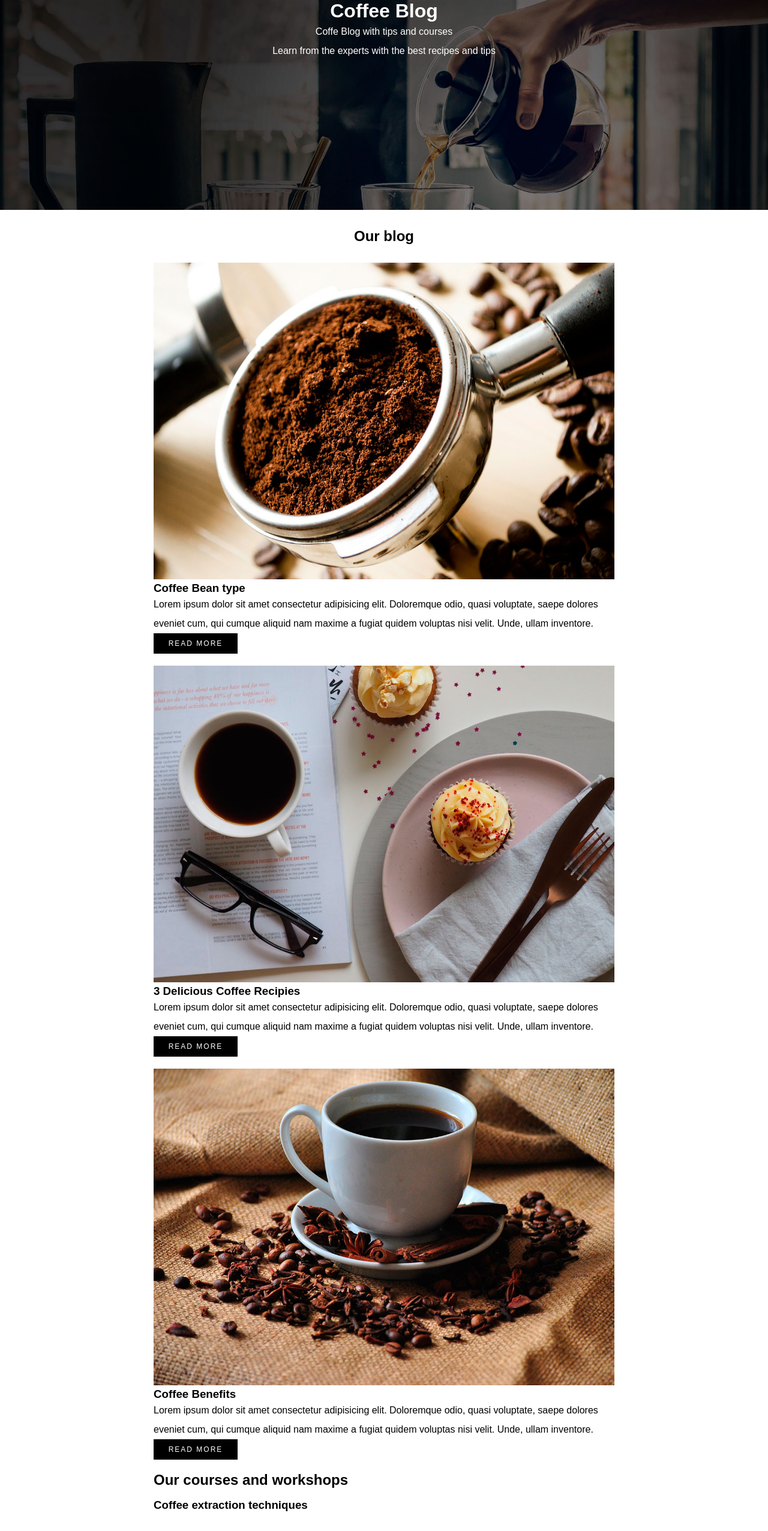
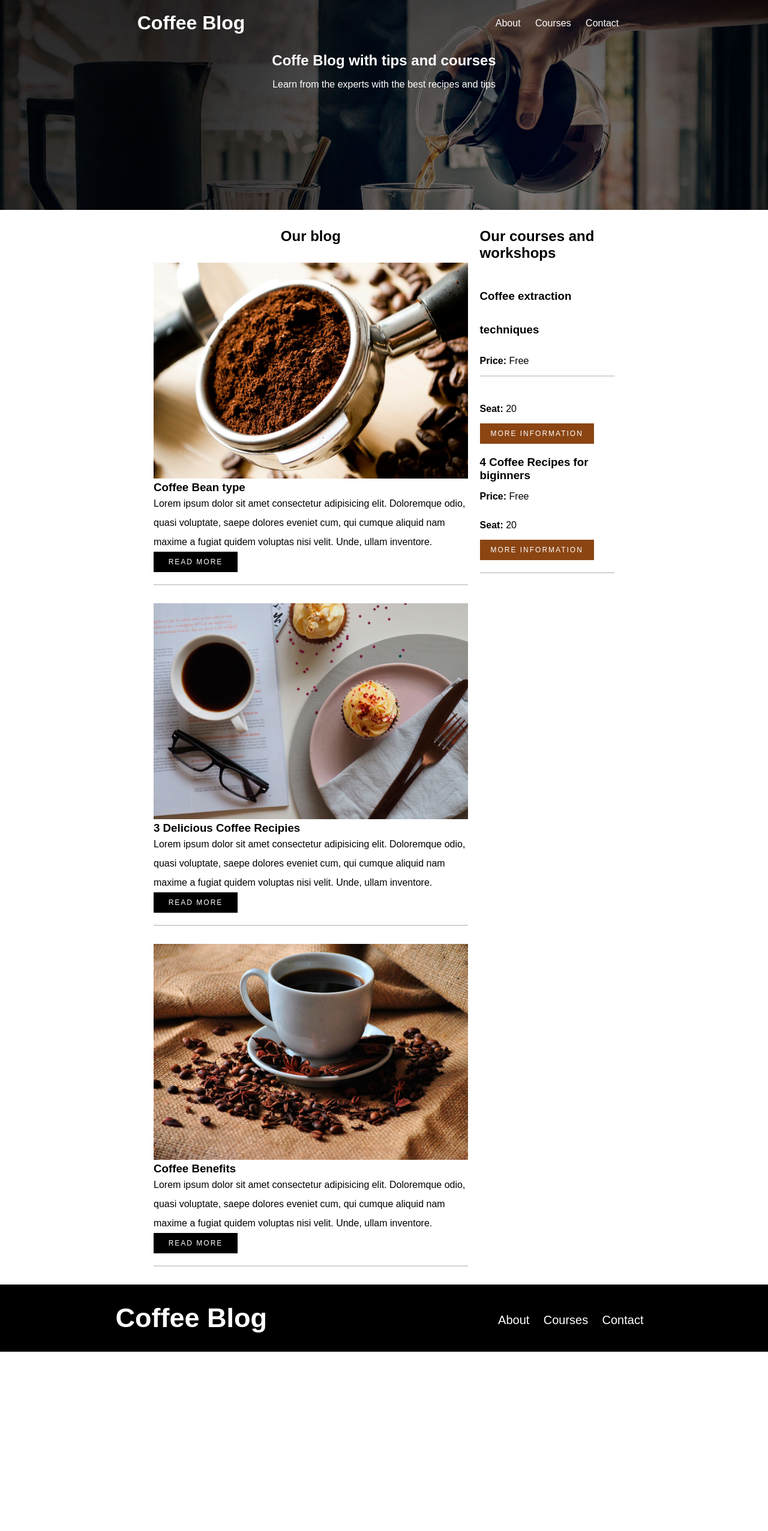
Before and after one commit to Its-isaku/CoffeeBlog, a plain HTML site: page 101-CoffeeBlog/index.html in a window 1280 px wide. Shown: the top 2553 px of the page at 60% size. After the commit the page ends 2254 px from the top, so only its background shows below. Drawn offline with Linux system fonts and the light colour scheme.

Commit message:
Assignment 3

```diff
--- a/101-CoffeeBlog/Styles/MyStyles.css
+++ b/101-CoffeeBlog/Styles/MyStyles.css
@@ -22,13 +22,18 @@ img{
     max-width: 100%;
 }
 
+a{
+    text-decoration: none;
+    color: white;
+}
+
 footer{
+    display: flex;
+    align-items: center;
+    justify-content: space-around;
     background-color: black;
     color: white;
-    text-align: center;
     position: relative;
-    padding: 10px;
-    max-width: 100%;
     font-size: 30px;
 }
 
@@ -36,25 +41,22 @@ footer a{
     text-decoration: none;
     color: white;
     font-size: 20px;
-    margin-bottom: 20px;
     margin-right: 15px;
-    display: inline-block;
-}
-/*? Utilities */
-.container{
-    width: 60%;
-    margin-left: auto;
-    margin-right: auto;
-    overflow: hidden;
 }
 
-.btn-read-more{
+
+
+/*? Utilities */
+
+.title{
+    font-size: 24px;
+    font-weight: bold;
+}
+
+.btn{
     display: block;
-    background-color: black;
-    color: white;
     text-decoration: none;
     margin-bottom: 20px;
-    width: 120px;
     text-align: center;
     padding: 10px;
     text-transform: uppercase;
@@ -62,18 +64,16 @@ footer a{
     letter-spacing: 2px;
 }
 
+.btn-read-more{
+    background-color: black;
+    color: white;
+    width: 120px;
+}
+
 .btn-more-info{
-    display: block;
     background-color: saddlebrown;
     color: white;
-    text-decoration: none;
-    margin-bottom: 20px;
     width: 170px;
-    text-align: center;
-    padding: 15px;
-    text-transform: uppercase;
-    font-size: 12px;
-    letter-spacing: 2px;
 }
 
 /*? Header */
@@ -85,13 +85,82 @@ footer a{
     text-align: center;
 }
 
+.menu-bar{
+    display: flex;
+    justify-content: space-around;
+    align-items: center;
+    padding: 20px;
+}
+
+.menu a{
+    margin-right: 20px;
+    color: white;
+    text-decoration: none;
+}
+
+.blog-item{
+    border-bottom: 2px solid lightgrey;
+    margin-bottom: 30px;
+}
+
+.course-item{
+    border-bottom: 2px solid lightgrey;
+    margin-bottom: 30px;
+}
 
 /*? Main */
+.main-container{
+    width: 60%;
+    margin-left: auto;
+    margin-right: auto;
+    display: flex;
+}
+
+.blog-container{
+    width: 70%;
+    margin-right: 20px;
+}
+
+.courses-container{
+    width: 30%
+}
+
 .courses h3, span{
     font-weight: bold;
     line-height: 3;
 }
 
+.courses h2{
+    text-align: left;
+    font-weight: bold;
+}
 
+/*? About */
+.main-about-container{
+    width: 60%;
+    margin-left: auto;
+    margin-right: auto;
+    display: grid;
 
-/*?  */
+}
+
+.about-container{
+    width: 50%;
+    margin-top: 20px;
+    margin-right: 20px;
+}
+
+.about-text{
+    width: 50%;
+    margin-right:20px ;
+}
+
+.about-item{
+    border-bottom: 2px solid lightgrey;
+    margin-bottom: 30px;
+}
+
+.about-wrapper{
+    display: flex;
+    justify-content: space-between;
+}
--- a/101-CoffeeBlog/index.html
+++ b/101-CoffeeBlog/index.html
@@ -8,58 +8,69 @@
 </head>
     <body>
         <header class="header-init">
+                <div class="menu-bar">
                 <h1>Coffee Blog</h1>
-            <p >Coffe Blog with tips and courses</p>
+                    <div class="menu">
+                        <a href="about.html">About</a>
+                        <a href="courses.html">Courses</a>
+                        <a href="contact.html">Contact</a>
+                    </div>
+                </div>
+            <p class="title">Coffe Blog with tips and courses</p>
             <p>Learn from the experts with the best recipes and tips</p>
         </header>
 
-        <main class="container">
+        <main class="main-container">
+            <div class="blog-container">
                 <h2 >Our blog</h2>
-            <div >
+                <div class="blog-item">
                     <img src="./img/blog1.jpg" alt="">
                     <h3>Coffee Bean type</h3>
                     <p >Lorem ipsum dolor sit amet consectetur adipisicing elit. Doloremque odio, quasi voluptate, saepe dolores eveniet cum, qui cumque aliquid nam maxime a fugiat quidem voluptas nisi velit. Unde, ullam inventore.</p>
-                <a href="#" class="btn-read-more">Read More</a>
+                    <a href="#" class="btn btn-read-more">Read More</a>
                 </div>
 
-            <div >
+                <div class="blog-item">
                     <img src="./img/blog2.jpg" alt="">
                     <h3>3 Delicious Coffee Recipies</h3>
                     <p >Lorem ipsum dolor sit amet consectetur adipisicing elit. Doloremque odio, quasi voluptate, saepe dolores eveniet cum, qui cumque aliquid nam maxime a fugiat quidem voluptas nisi velit. Unde, ullam inventore.</p>
-                <a href="#" class="btn-read-more">Read More</a>
+                    <a href="#" class="btn btn-read-more">Read More</a>
                 </div>
 
-            <div >
+                <div class="blog-item">
                     <img src="./img/blog3.jpg" alt="">
                     <h3>Coffee Benefits</h3>
                     <p >Lorem ipsum dolor sit amet consectetur adipisicing elit. Doloremque odio, quasi voluptate, saepe dolores eveniet cum, qui cumque aliquid nam maxime a fugiat quidem voluptas nisi velit. Unde, ullam inventore.</p>
-                <a href="#" class="btn-read-more">Read More</a>
+                    <a href="#" class="btn btn-read-more">Read More</a>
+                </div>
             </div>
 
-            <section class="courses">
-                <h1>Our courses and workshops</h2>
-                <div>
+            <div class="courses-container">
+                <div class="courses">
+                    <h2>Our courses and workshops</h2>
+                    <div class="course-item">
                         <h3>Coffee extraction techniques</h3>
                         <p><span>Price: </span>Free</p>
+                </div>
                     <p><span>Seat: </span>20</p>
-                    <a href="#" class="btn-more-info">More Information</a>
+                    <a href="#" class="btn btn-more-info">More Information</a>
                 </div>
 
-                <div>
+                <div class="course-item">
                     <h3>4 Coffee Recipes for biginners</h3>
                     <p><span>Price: </span>Free</p>
                     <p><span>Seat: </span>20</p>
-                    <a href="#" class="btn-more-info">More Information</a>
+                    <a href="#" class="btn btn-more-info">More Information</a>
+                </div>
             </div>
 
-            </section>
         </main>
         <footer>
             <h2>Coffee Blog</h2>
             <nav>
-                <a href="#">About us</a>
-                <a href="#">Courses</a>
-                <a href="#">Contact</a>
+                <a href="about.html">About</a>
+                <a href="courses.html">Courses</a>
+                <a href="contact.html">Contact</a>
             </nav>
         </footer>
     </body>
```
Also changed, not shown: 101-CoffeeBlog/about.html (added, +48 -0 lines), 101-CoffeeBlog/flexpractice.html (added, +41 -0 lines), 101-CoffeeBlog/contact.html (added), 101-CoffeeBlog/courses.html (added). Lines whose indentation alone changed are shown as unchanged.
